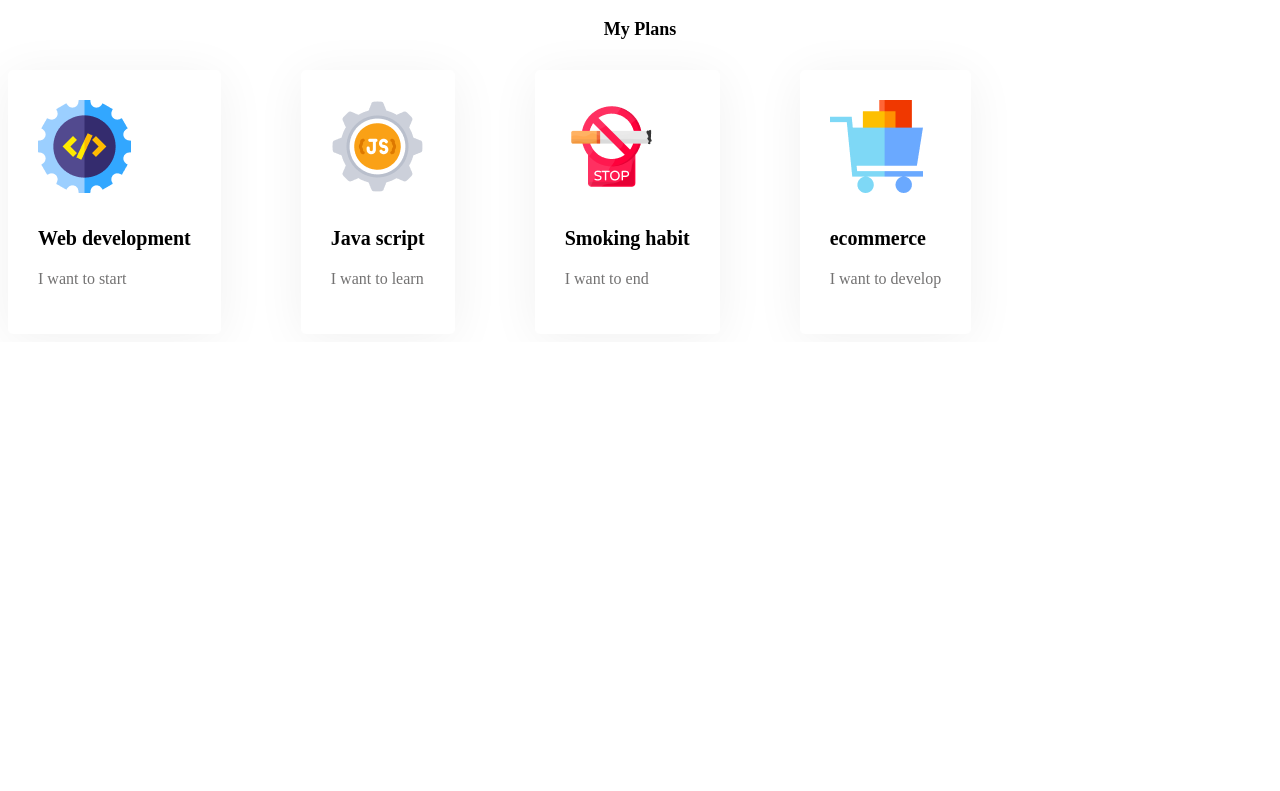
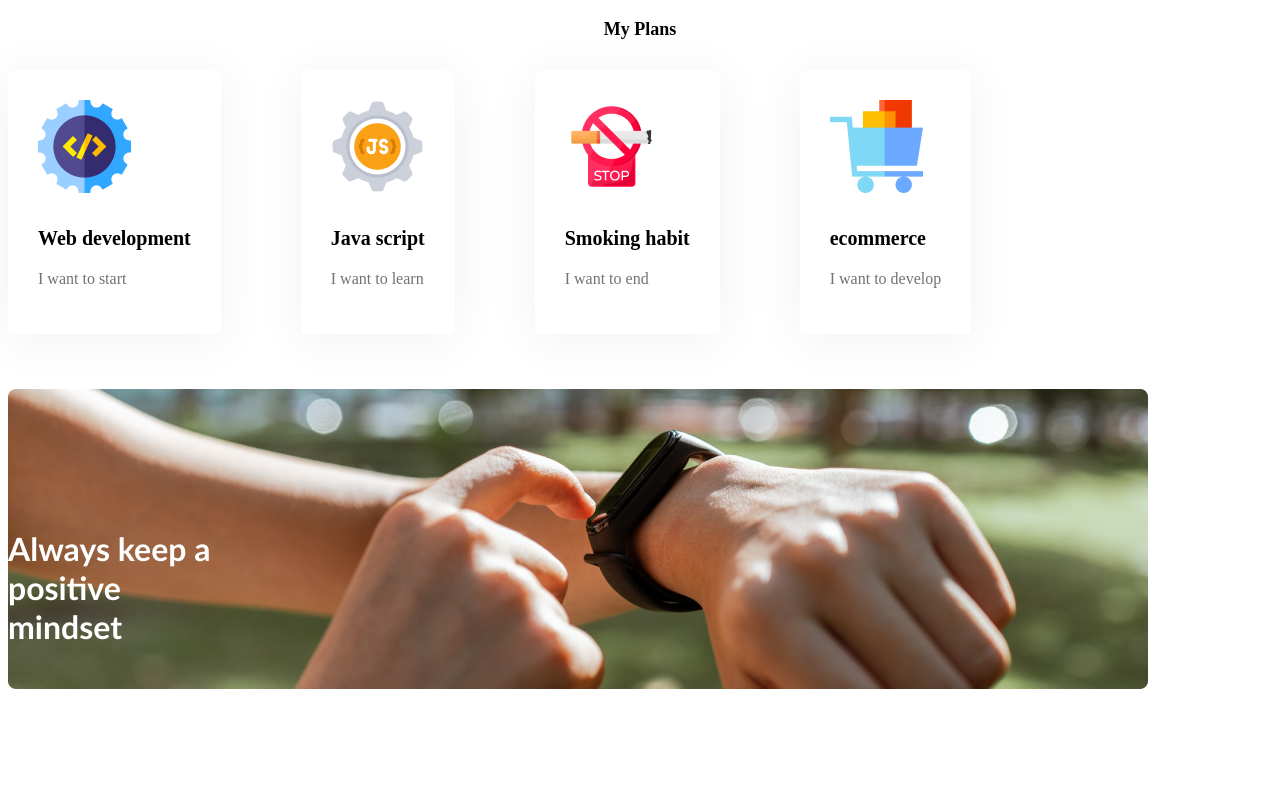
Before and after one commit to ahmedborna28/new-year-new-me, a plain HTML site: page index.html in a window 1280 px wide. Shown: the part 1674-2465 px from the top of the page. Before the commit the page ends 2016 px from the top, so only its background shows below. Drawn offline with Linux system fonts and the light colour scheme.

Commit message:
addeed newer

```diff
--- a/index.html
+++ b/index.html
@@ -69,5 +69,16 @@
             </div>
          </div>
     </section>
+    <br>
+    <br>
+    <br>
+    <div class="container1">
+        <h1>Always keep a positive <br> mindset</h1>
+        <br>
+
+    <div class="color-overlay">
+
+    </div>
+    </div>
 </body>
 </html>
--- a/styles/new-year-new-me.css
+++ b/styles/new-year-new-me.css
@@ -39,7 +39,6 @@
 }
 .My failures of previous year-col-2{
     flex-basis: 60%;
-
     color: black;
     font-size: 18px;
     font-weight: 35px;
@@ -88,3 +87,20 @@
 .skill-description{
     color: #737272;
 }
+.container1{
+    background: url(../images/watch.png);
+    background-repeat: no-repeat;
+    color: #fff;
+    position: relative;
+    height: 50vh;
+    align-items: center;
+    justify-content: left;
+    font-family: 'Gill Sans', 'Gill Sans MT', Calibri, 'Trebuchet MS', sans-serif;
+    display: flex;
+}
+.color-overlay{
+    background: linear-gradient(to top left, red);
+    height: 100%;
+    width: 100%;
+
+}
```
